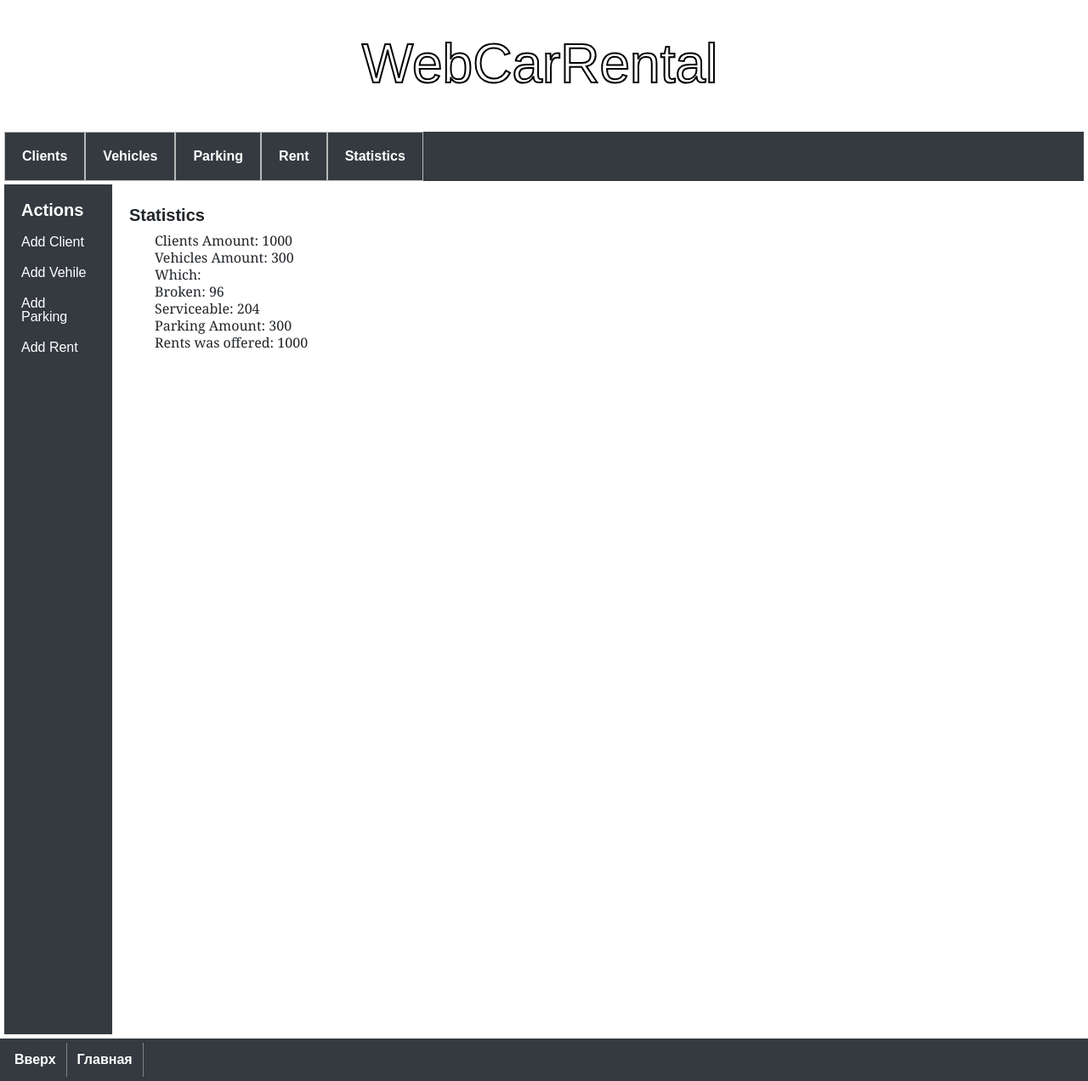
After one commit to dany0k/web_car_rental, a Flask app: page /statistics in a window 1280 px wide. The commit adds this page. Shown: the whole page at 85% size. Run offline with Flask 3, Linux system fonts and the light colour scheme; some libraries are stand-ins or nearby versions.

Commit message:
Add Statistics

```diff
--- a/app.py
+++ b/app.py
@@ -555,6 +555,26 @@ def rents():
         form=form)
 
 
+@app.route('/statistics')
+def statistics():
+    clients_amount = count_rows_in_table(Client)
+    vehicles_amount = count_rows_in_table(Vehicle)
+    broken_cars = db.session.query(Vehicle)\
+        .filter(Vehicle.condition == '1').count()
+    working_cars = db.session.query(Vehicle)\
+        .filter(Vehicle.condition == '0').count()
+    parkings_amount = count_rows_in_table(Parking)
+    rents_amount = count_rows_in_table(Rent)
+    return render_template(
+        'statistics.html',
+        clients_amount=clients_amount,
+        vehicles_amount=vehicles_amount,
+        parkings_amount=parkings_amount,
+        rents_amount=rents_amount,
+        broken_cars=broken_cars,
+        working_cars=working_cars)
+
+
 @app.route('/')
 def index():
     """Render index.html template"""
--- a/templates/base.html
+++ b/templates/base.html
@@ -25,6 +25,7 @@
                 <li><a href="{{url_for('vehicles')}}">Vehicles</a></li>
                 <li><a href="{{url_for('parkings')}}">Parking</a></li>
                 <li><a href="{{url_for('rents')}}">Rent</a></li>
+                <li><a href="{{url_for('statistics')}}">Statistics</a></li>
             </ul>
         </div>
         <div class="content-wrapper">
@@ -40,7 +41,6 @@
                 </div>
                 <div class="filters">
                     {% block filters %}
-                    <h3>Filters</h3>
                     <ul class="skills">
                     </ul>
                     {% endblock %}
--- /dev/null
+++ b/templates/statistics.html
@@ -0,0 +1,11 @@
+{% extends 'base.html' %}
+{% block content %}
+<h2>Statistics</h2>
+<p>Clients Amount: {{ clients_amount }}</p>
+<p>Vehicles Amount: {{ vehicles_amount }}</p>
+<p>Which: </p>
+<p>Broken: {{ broken_cars }}</p>
+<p>Serviceable: {{ working_cars }}</p>
+<p>Parking Amount: {{ parkings_amount }}</p>
+<p>Rents was offered: {{ rents_amount }}</p>
+{% endblock %}
```
